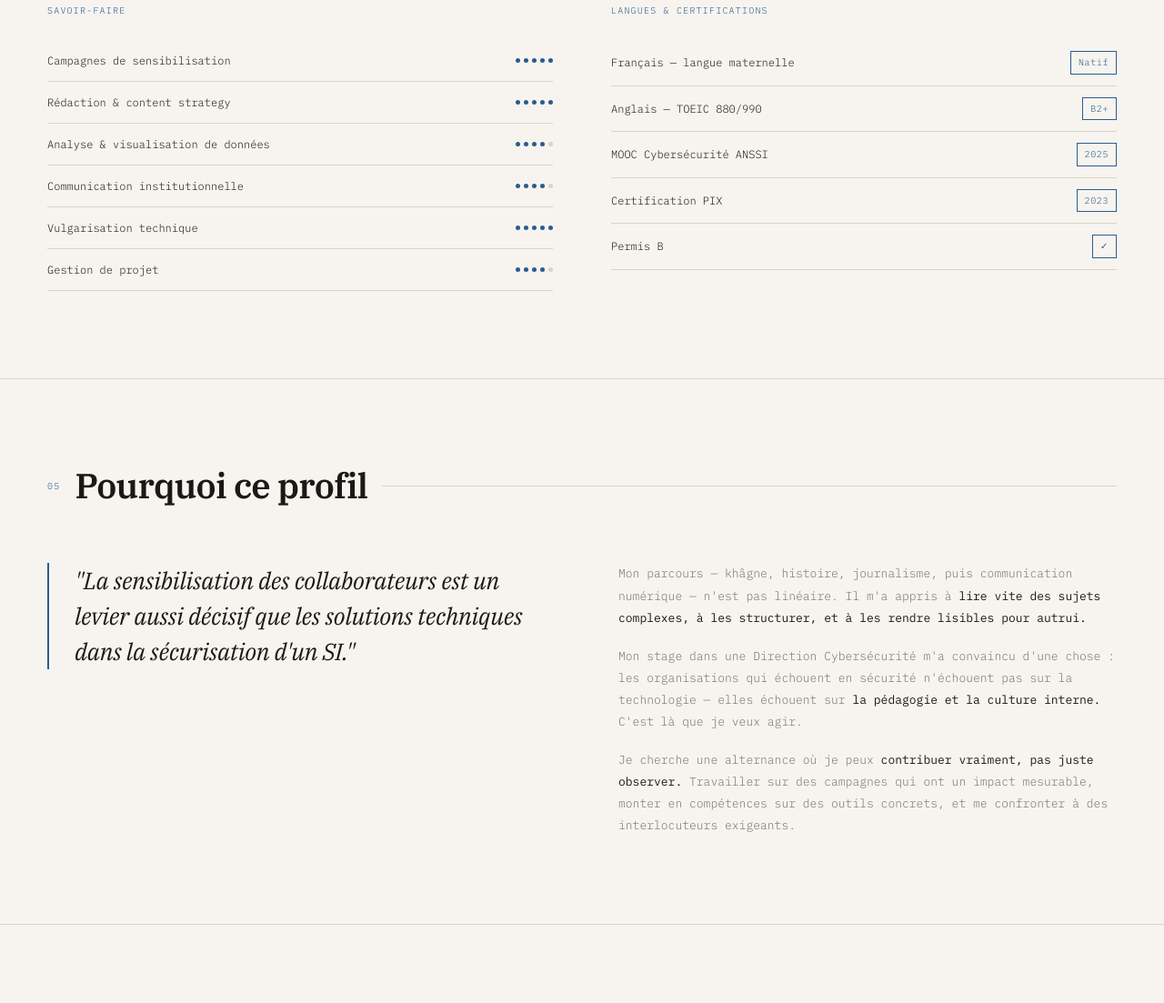
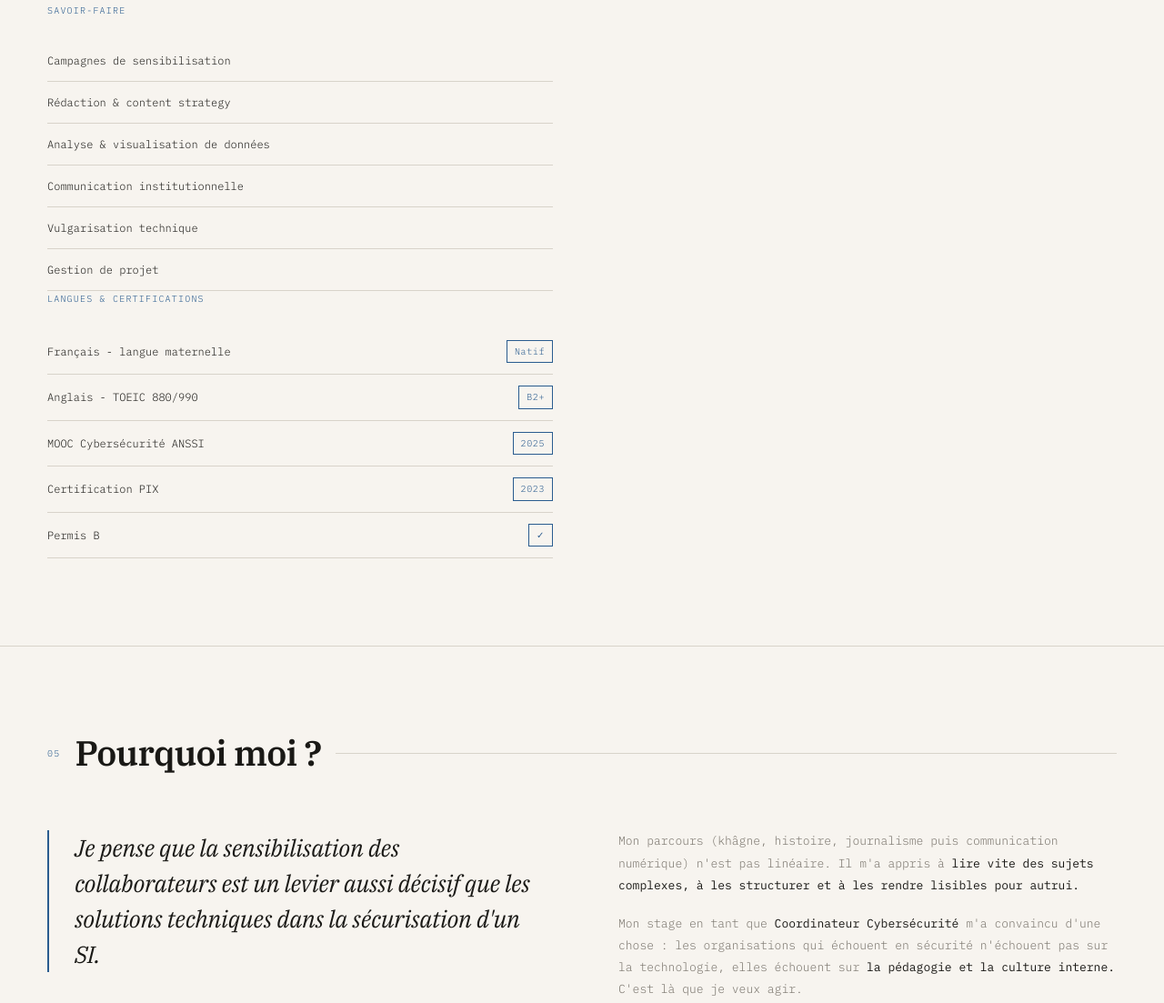
Before and after one commit to avoidmercure/avoidmercure.github.io, a plain HTML site: page index.html in a window 1280 px wide. Shown: the part 6003-7106 px from the top of the page at 91% size. Drawn offline with Linux system fonts and the light colour scheme.

Commit message:
Update index.html

```diff
--- a/index.html
+++ b/index.html
@@ -1293,12 +1293,12 @@ footer {
       <div class="methodo-step">
         <div class="methodo-n">02</div>
         <div class="methodo-title">Simulation & collecte</div>
-        <div class="methodo-desc">Envoyer des emails de phishing simulés réalistes. Mesurer le taux de clics, de saisie d'identifiants, de signalement. Aucune sanction — uniquement des données.</div>
+        <div class="methodo-desc">Envoyer des emails de phishing réalistes. Mesurer le taux de clics, de saisie d'identifiants, de signalement. Il s'agit uniquement de collecter des données.</div>
       </div>
       <div class="methodo-step">
         <div class="methodo-n">03</div>
         <div class="methodo-title">Révélation pédagogique</div>
-        <div class="methodo-desc">Après le clic, afficher une page explicative immédiate. Le moment d'apprentissage doit être immédiat pour être efficace. Expliquer, jamais stigmatiser.</div>
+        <div class="methodo-desc">Après la saisie des identifiants, afficher une page explicative immédiate. Le moment d'apprentissage doit être instatané pour être efficace.</div>
       </div>
       <div class="methodo-step">
         <div class="methodo-n">04</div>
@@ -1358,17 +1358,16 @@ footer {
     <div class="skills-grid">
       <div>
         <div class="skill-group-label">Savoir-faire</div>
-        <div class="skill-item">Campagnes de sensibilisation <div class="skill-dots"><div class="dot on"></div><div class="dot on"></div><div class="dot on"></div><div class="dot on"></div><div class="dot on"></div></div></div>
-        <div class="skill-item">Rédaction & content strategy <div class="skill-dots"><div class="dot on"></div><div class="dot on"></div><div class="dot on"></div><div class="dot on"></div><div class="dot on"></div></div></div>
-        <div class="skill-item">Analyse & visualisation de données <div class="skill-dots"><div class="dot on"></div><div class="dot on"></div><div class="dot on"></div><div class="dot on"></div><div class="dot"></div></div></div>
-        <div class="skill-item">Communication institutionnelle <div class="skill-dots"><div class="dot on"></div><div class="dot on"></div><div class="dot on"></div><div class="dot on"></div><div class="dot"></div></div></div>
-        <div class="skill-item">Vulgarisation technique <div class="skill-dots"><div class="dot on"></div><div class="dot on"></div><div class="dot on"></div><div class="dot on"></div><div class="dot on"></div></div></div>
-        <div class="skill-item">Gestion de projet <div class="skill-dots"><div class="dot on"></div><div class="dot on"></div><div class="dot on"></div><div class="dot on"></div><div class="dot"></div></div></div>
-      </div>
+        <div class="skill-item">Campagnes de sensibilisation</div>
+        <div class="skill-item">Rédaction & content strategy</div>
+        <div class="skill-item">Analyse & visualisation de données</div>
+        <div class="skill-item">Communication institutionnelle</div>
+        <div class="skill-item">Vulgarisation technique</div>
+        <div class="skill-item">Gestion de projet</div>
       <div>
         <div class="skill-group-label">Langues & certifications</div>
-        <div class="cert-item">Français — langue maternelle <span class="cert-badge">Natif</span></div>
-        <div class="cert-item">Anglais — TOEIC 880/990 <span class="cert-badge">B2+</span></div>
+        <div class="cert-item">Français - langue maternelle <span class="cert-badge">Natif</span></div>
+        <div class="cert-item">Anglais - TOEIC 880/990 <span class="cert-badge">B2+</span></div>
         <div class="cert-item">MOOC Cybersécurité ANSSI <span class="cert-badge">2025</span></div>
         <div class="cert-item">Certification PIX <span class="cert-badge">2023</span></div>
         <div class="cert-item">Permis B <span class="cert-badge">✓</span></div>
@@ -1382,17 +1381,17 @@ footer {
   <div class="section-inner">
     <div class="section-label">
       <span class="section-num">05</span>
-      <h2 class="section-title">Pourquoi ce profil</h2>
+      <h2 class="section-title">Pourquoi moi ?</h2>
       <div class="section-rule"></div>
     </div>
     <div class="about-grid">
       <div class="about-pull">
-        "La sensibilisation des collaborateurs est un levier aussi décisif que les solutions techniques dans la sécurisation d'un SI."
+        Je pense que la sensibilisation des collaborateurs est un levier aussi décisif que les solutions techniques dans la sécurisation d'un SI.
       </div>
       <div class="about-body">
-        <p>Mon parcours — khâgne, histoire, journalisme, puis communication numérique — n'est pas linéaire. Il m'a appris à <strong>lire vite des sujets complexes, à les structurer, et à les rendre lisibles pour autrui.</strong></p>
-        <p>Mon stage dans une Direction Cybersécurité m'a convaincu d'une chose : les organisations qui échouent en sécurité n'échouent pas sur la technologie — elles échouent sur <strong>la pédagogie et la culture interne.</strong> C'est là que je veux agir.</p>
-        <p>Je cherche une alternance où je peux <strong>contribuer vraiment, pas juste observer.</strong> Travailler sur des campagnes qui ont un impact mesurable, monter en compétences sur des outils concrets, et me confronter à des interlocuteurs exigeants.</p>
+        <p>Mon parcours (khâgne, histoire, journalisme puis communication numérique) n'est pas linéaire. Il m'a appris à <strong>lire vite des sujets complexes, à les structurer et à les rendre lisibles pour autrui.</strong></p>
+        <p>Mon stage en tant que <strong>Coordinateur Cybersécurité</strong> m'a convaincu d'une chose : les organisations qui échouent en sécurité n'échouent pas sur la technologie, elles échouent sur <strong>la pédagogie et la culture interne.</strong> C'est là que je veux agir.</p>
+        <p>Je cherche une alternance où je peux <strong>contribuer vraiment, pas juste observer.</strong> Travailler sur des campagnes qui ont un impact mesurable, monter en compétences sur des outils concrets et me confronter à des interlocuteurs exigeants.</p>
       </div>
     </div>
   </div>
@@ -1409,7 +1408,7 @@ footer {
     <div class="contact-grid">
       <div class="contact-heading">
         Disponible dès<br><em>septembre<br>2026.</em>
-        <p>N'hésitez pas à me contacter pour un échange ou pour recevoir mon CV complet.</p>
+        <p>N'hésitez pas à me contacter pour un échange à votre convenance.</p>
       </div>
       <div>
         <div class="contact-item">
@@ -1430,7 +1429,7 @@ footer {
         </div>
         <div class="contact-item">
           <span class="contact-key">Recherche</span>
-          <span class="contact-val">Alternance M2 — septembre 2026</span>
+          <span class="contact-val">Alternance M2 - septembre 2026</span>
         </div>
       </div>
     </div>
@@ -1503,13 +1502,13 @@ const questions = [
     q: "Vous recevez un email de votre « DSI » vous demandant de lui envoyer votre mot de passe en urgence pour une migration serveur. Que faites-vous ?",
     ctx: "L'adresse expéditrice ressemble à celle de votre DSI, mais avec un tiret supplémentaire.",
     opts: [
-      "J'envoie le mot de passe — la migration est urgente",
+      "J'envoie le mot de passe : la migration est urgente",
       "Je contacte la DSI par un autre canal (téléphone, chat interne) pour vérifier",
       "Je change d'abord mon mot de passe puis l'envoie",
       "Je transmets l'email à mes collègues pour qu'ils vérifient aussi"
     ],
     correct: 1,
-    feedback: "✓ Correct. On ne transmet jamais un mot de passe par email — même à un supérieur. En cas de doute, on vérifie toujours par un canal indépendant de l'email reçu."
+    feedback: "✓ Correct. On ne transmet jamais un mot de passe par email, même à un supérieur. En cas de doute, on vérifie toujours par un canal indépendant de l'email reçu."
   },
   {
     q: "Vous trouvez une clé USB dans le couloir près de la salle de réunion. Que faites-vous ?",
```
